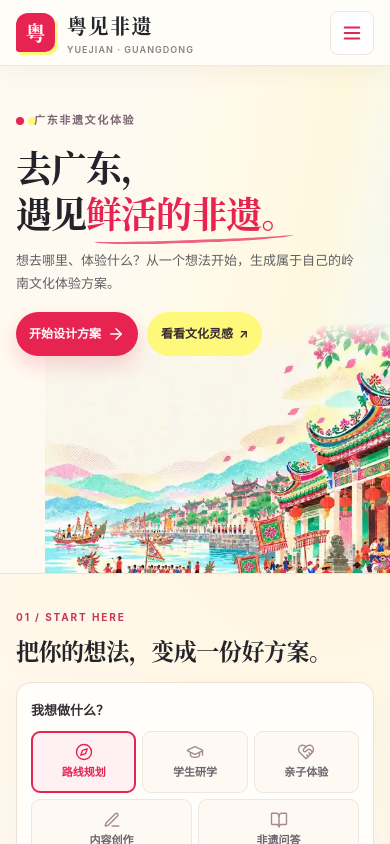
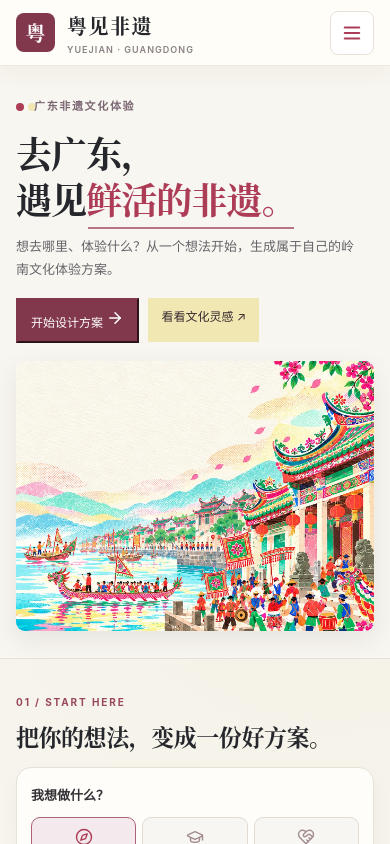
Before and after one commit to liqinglq666/Yuejian-Feiyi-Agent, a Next.js app in the folder web/: page / in a window 390 px wide. Shown: the top 844 px of the page. Built offline with nearby package versions, Linux system fonts and the light colour scheme.

Commit message:
design: crisp high-resolution hero and restrained heritage UI palette

```diff
--- a/web/app/folk-art.css
+++ b/web/app/folk-art.css
@@ -2,25 +2,25 @@
    Brand: festival vermilion / pale citron / river blue
    Illustrations live under /heritage/, distinct from the input and result UI. */
 :root{
-  --canvas:#fffaf1;
-  --surface:#fffefa;
-  --surface-alt:#fff6e5;
-  --ink:#24242a;
-  --forest:#e72451;
-  --forest-hover:#bb1941;
+  --canvas:#f8f6f0;
+  --surface:#fffdfa;
+  --surface-alt:#f4f1e8;
+  --ink:#25272c;
+  --forest:#81374c;
+  --forest-hover:#65283b;
   --subtle:#6d6970;
-  --accent:#e72451;
-  --line:#efe6dd;
-  --line-strong:#e1d3c7;
-  --danger:#b62442;
-  --danger-bg:#fff1f2;
-  --success:#297a58;
-  --shadow:0 15px 42px #b25f5a12;
-  --folk-pink:#e72451;
-  --folk-yellow:#fef97b;
-  --folk-blue:#78c3fe;
-  --folk-cream:#fffaf1;
-  --folk-ink:#24242a;
+  --accent:#af405a;
+  --line:#e6e0d7;
+  --line-strong:#cfc5ba;
+  --danger:#a52c40;
+  --danger-bg:#fff1f1;
+  --success:#286e55;
+  --shadow:0 12px 35px #3f312312;
+  --folk-pink:#ad3c57;
+  --folk-yellow:#f1e7b2;
+  --folk-blue:#b6d6e7;
+  --folk-cream:#f8f6f0;
+  --folk-ink:#25272c;
 }
 html{scroll-padding-top:100px}
 body{background:var(--folk-cream);color:var(--folk-ink)}
@@ -28,7 +28,7 @@ body{background:var(--folk-cream);color:var(--folk-ink)}
 :focus-visible{outline-color:var(--folk-pink)}
 .site-header{background:#fffdf8f5;border-bottom:1px solid #efe8dd;box-shadow:0 4px 24px #603a2010}
 .nav-inner{height:76px}
-.brand-seal{width:39px;height:39px;background:var(--folk-pink);border-radius:12px 12px 10px 3px;color:#fff;font-weight:700;box-shadow:3px 3px 0 var(--folk-yellow)}
+.brand-seal{width:39px;height:39px;background:var(--forest);border-radius:8px;color:#fff;font-weight:700;box-shadow:none}
 .brand-words strong{font-weight:750;font-size:20px;letter-spacing:.075em}
 .brand-words small{font-size:9px;letter-spacing:.115em;color:#898185}
 .main-nav{gap:32px}
@@ -36,62 +36,66 @@ body{background:var(--folk-cream);color:var(--folk-ink)}
 .main-nav>a:not(.nav-cta):hover,.main-nav>a.nav-active{color:var(--folk-pink)}
 .main-nav>a.nav-active{position:relative}
 .main-nav>a.nav-active:after{content:"";position:absolute;height:3px;left:0;right:0;bottom:3px;background:var(--folk-pink);border-radius:4px}
-.nav-cta{background:var(--folk-pink);border-radius:999px;color:#fff;padding:11px 19px}
-.nav-cta:hover{background:#bc1643}
+.nav-cta{background:var(--forest);border-radius:9px;color:#fff;padding:11px 19px}
+.nav-cta:hover{background:#67263b}
 .nav-menu-toggle{background:#fff;color:var(--folk-pink)}
 
 /* Hand-painted home hero with proper space for actual copy */
-.folk-home{background:radial-gradient(circle at 85% 24%,#fff6df 0,transparent 45%),var(--folk-cream);min-height:100vh}
-.folk-hero{background:linear-gradient(100deg,#fffaf1 0%,#fffaf1 32%,#fff8df 73%,#effaff 100%);position:relative;isolation:isolate;overflow:hidden;border-bottom:1px solid #f0e2d4}
-.folk-hero__inner{position:relative;min-height:410px;display:flex;align-items:center;padding-top:48px;padding-bottom:57px}
-.folk-hero__copy{position:relative;z-index:2;max-width:650px;width:55%;padding:12px 0}
+.folk-home{background:radial-gradient(circle at 85% 24%,#f4f0e5 0,transparent 45%),var(--folk-cream);min-height:100vh}
+
+.folk-hero{background:var(--folk-cream);border-bottom:1px solid var(--line);overflow:hidden}
+.folk-hero__inner{display:grid;grid-template-columns:minmax(0,.86fr) minmax(0,1.14fr);align-items:center;gap:clamp(22px,3vw,46px);min-height:490px;padding-top:43px;padding-bottom:43px}
+.folk-hero__copy{position:relative;z-index:2;max-width:600px;width:100%;padding:0}
 .folk-eyebrow{font-size:12px;color:#7a6672;letter-spacing:.15em;font-weight:750;display:inline-flex;gap:10px;align-items:center;margin:0 0 21px}
 .folk-eyebrow__dot{width:8px;height:8px;background:var(--folk-pink);border-radius:100%;box-shadow:12px 0 0 var(--folk-yellow)}
-.folk-hero h1{font-family:var(--serif);font-size:clamp(36px,4.45vw,63px);line-height:1.26;letter-spacing:-.027em;font-weight:760;color:#24232b;margin:0 0 21px;text-wrap:balance}
+.folk-hero h1{font-family:var(--serif);font-size:clamp(36px,4.05vw,57px);line-height:1.3;letter-spacing:-.026em;font-weight:740;color:var(--folk-ink);margin:0 0 20px;text-wrap:balance}
 .folk-hero h1 span{color:var(--folk-pink);position:relative;white-space:nowrap}
-.folk-hero h1 span:after{content:"";position:absolute;bottom:-5px;left:4%;right:1%;height:7px;border-radius:50%;border-bottom:3px solid var(--folk-pink);transform:rotate(-2deg);opacity:.7}
-.folk-hero__copy>p{font-size:15px;color:#605f63;line-height:1.95;max-width:440px;margin:0}
+.folk-hero h1 span:after{content:"";position:absolute;left:1%;right:1%;bottom:-5px;border-bottom:2px solid #a3485d;opacity:.75}
+.folk-hero__copy>p{font-size:15px;color:#67636a;line-height:1.88;max-width:440px;margin:0}
 .folk-hero__actions{display:flex;align-items:center;flex-wrap:wrap;gap:12px;margin-top:29px}
-.folk-primary,.folk-secondary{font-size:14px;font-weight:750;border-radius:999px;display:inline-flex;justify-content:center;align-items:center;gap:12px;min-height:49px;padding:11px 22px;border:1px solid transparent}
-.folk-primary{background:var(--folk-pink);color:#fff;border:none;box-shadow:0 9px 20px #e7245130}
-.folk-primary:hover{background:#bd163e;transform:translateY(-1px)}
+.folk-primary,.folk-secondary{color:var(--folk-ink);background:#fffdfa;border-color:#cabeb2}
+.folk-primary{background:var(--forest);color:#fff;border-color:var(--forest);box-shadow:none}
+.folk-primary:hover{background:#67263b;transform:translateY(-1px)}
 .folk-secondary{color:#372a30;background:var(--folk-yellow)}
-.folk-secondary:hover{background:#ffef4a}
-.folk-hero__visual{position:absolute;z-index:0;pointer-events:none;top:-5%;bottom:-10%;left:35%;right:-7%;background:url('/heritage/lingnan-festival-hero-desktop.webp') 58% 52%/cover no-repeat;opacity:1;
- /* The illustration already has cream-colored breathing room for copy.
-    Keep only a narrow edge blend to avoid washing out the artwork. */
- -webkit-mask-image:linear-gradient(to right,transparent 0%,#000 9%,#000 100%);
- mask-image:linear-gradient(to right,transparent 0%,#000 9%,#000 100%)}
-.folk-hero__caption{position:absolute;right:12px;bottom:20px;z-index:1;font-size:9px;letter-spacing:.17em;color:#8c697c;background:#fffef6d6;padding:5px 8px;border-radius:5px}
+.folk-secondary:hover{background:#f3efe6;border-color:#ab9b89}
+
+.folk-hero__visual{
+  position:relative;inset:auto;z-index:0;width:100%;height:425px;
+  background-image:url('/heritage/lingnan-festival-hero-desktop.webp');
+  background-size:cover;background-position:67% center;background-repeat:no-repeat;
+  opacity:1;-webkit-mask-image:none;mask-image:none;
+  border-radius:10px;box-shadow:0 9px 28px #281c1714;
+}
+.folk-hero__caption{display:none}
 /* Main content: one primary input, three optional jumping-off points */
 .folk-creation{padding-top:43px;padding-bottom:53px;max-width:1180px;scroll-margin-top:99px}
 .folk-creation__heading{display:flex;justify-content:space-between;gap:20px;align-items:flex-end;margin-bottom:20px}
-.folk-section-kicker{font-size:10px;font-weight:750;letter-spacing:.19em;color:#c33758}
+.folk-section-kicker{font-size:10px;font-weight:750;letter-spacing:.19em;color:#98475d}
 .folk-creation__heading h2{font-family:var(--serif);font-size:clamp(24px,2.6vw,35px);letter-spacing:-.02em;line-height:1.45;margin:6px 0 0;font-weight:760}
 .folk-creation__side{font-size:12px;color:#89818a;margin-bottom:8px}
 .folk-creation__layout{display:grid;grid-template-columns:minmax(0,1.78fr) minmax(260px,.92fr);gap:17px;align-items:stretch}
-.folk-composer,.folk-inspiration{background:#fffefa;border:1px solid #eee2d6;border-radius:19px;box-shadow:0 15px 36px #8153440c}
+.folk-composer,.folk-inspiration{background:var(--surface);border:1px solid var(--line);border-radius:14px;box-shadow:0 10px 22px #31231a0a}
 .folk-composer{padding:24px 27px 18px;min-width:0}
 .folk-field-label{font-size:13px;font-weight:750;margin:0 0 11px;color:#343035}
 .folk-scenario-tabs{display:grid;grid-template-columns:repeat(5,minmax(0,1fr));gap:7px;padding-bottom:19px;border-bottom:1px solid #f0ebe4}
-.folk-scenario{min-height:58px;min-width:0;display:flex;align-items:center;justify-content:center;gap:6px;flex-direction:column;background:#fff9f3;color:#69636b;border:1px solid #efe6dd;border-radius:11px;padding:6px 3px;font-weight:700;font-size:12px;transition:background .2s,transform .2s,border-color .2s}
+.folk-scenario{min-height:59px;min-width:0;display:flex;align-items:center;justify-content:center;gap:6px;flex-direction:column;background:#f8f6f2;color:#514d51;border:1px solid #e3dbd2;border-radius:9px;padding:6px 3px;font-weight:700;font-size:12px;transition:background-color .2s,border-color .2s}
 .folk-scenario svg{color:#a28b91}
-.folk-scenario:hover{border-color:#f1a3ae;background:#fff2f4;transform:translateY(-1px)}
-.folk-scenario.is-active{color:var(--folk-pink);background:#fff0f3;border:2px solid var(--folk-pink)}
+.folk-scenario:hover{border-color:#ba8799;background:#f5eef0}
+.folk-scenario.is-active{color:#86334b;background:#f4eaed;border:1.5px solid #ac6377}
 .folk-scenario.is-active svg{color:var(--folk-pink)}
 .folk-input-head{display:flex;justify-content:space-between;gap:10px;align-items:center;margin:18px 0 9px;font-size:13px;font-weight:650;color:#473b43}
 .folk-input-head span{font-size:11px;color:#99919a;font-weight:400;font-variant-numeric:tabular-nums}
 .folk-composer textarea{display:block;width:100%;resize:vertical;min-height:136px;line-height:1.75;padding:15px 16px;font-size:15px;border:1px solid #e3d9d0;border-radius:12px;background:#fffdfa;color:#333039;outline-offset:1px}
 .folk-composer textarea::placeholder{color:#9a9292;opacity:1}
-.folk-composer textarea:focus{border-color:var(--folk-pink);box-shadow:0 0 0 3px #e724510e;outline:none}
+.folk-composer textarea:focus{border-color:var(--folk-pink);box-shadow:0 0 0 3px #ad3c570e;outline:none}
 .folk-composer textarea[aria-invalid=true]{border-color:#b62442}
 .folk-error{font-size:12px;color:#b62442;margin:9px 0 0}
 .folk-compose-footer{display:flex;align-items:center;justify-content:space-between;gap:15px;margin-top:14px}
 .folk-city-field{display:flex;align-items:center;gap:9px;font-size:12px;color:#67616a}
 .folk-city-field>svg{color:var(--folk-pink)}
 .folk-city-field select{border:1px solid #e9dfd8;min-height:44px;max-width:163px;border-radius:10px;padding:8px 13px;background:#fff9ed;color:#3a3538;font-size:13px}
-.folk-submit{display:inline-flex;align-items:center;justify-content:center;gap:12px;border:none;min-height:48px;border-radius:999px;padding:11px 22px;background:var(--folk-pink);color:#fff;font-size:14px;font-weight:750;white-space:nowrap;box-shadow:0 7px 17px #e7245124}
-.folk-submit:hover{background:#bd163e;transform:translateY(-1px)}
+.folk-submit{display:inline-flex;align-items:center;justify-content:center;gap:11px;min-height:48px;padding:11px 22px;border:1px solid var(--forest);border-radius:10px;background:var(--forest);color:#fff;font-size:14px;font-weight:710;white-space:nowrap;box-shadow:none}
+.folk-submit:hover{background:#67263b;transform:translateY(-1px)}
 .folk-form-note{margin:16px 0 0;color:#99919a;font-size:11px}
 .folk-inspiration{padding:24px 21px 20px;min-width:0}
 .folk-inspiration__head h3{font-family:var(--serif);margin:5px 0 3px;font-size:20px;display:flex;align-items:center;gap:7px;font-weight:760}
@@ -108,12 +112,12 @@ body{background:var(--folk-cream);color:var(--folk-ink)}
 .folk-inspiration__arrow{color:var(--folk-pink);font-size:20px;margin-right:5px}
 .folk-disclaimer{font-size:11px;color:#97898e;margin:17px 0 0;line-height:1.8}
 .folk-footer-ornament{height:47px;pointer-events:none;background:url('/heritage/lingnan-floral-divider.webp') center 42%/auto 135px no-repeat;opacity:.38}
-.folk-footer{background:#fff6df;border-top:1px solid #f3e5d3;color:#7f6a70}
+.folk-footer{background:#f4f0e5;border-top:1px solid #f3e5d3;color:#7f6a70}
 .folk-footer .container{display:flex;justify-content:space-between;align-items:center;gap:15px;min-height:60px;font-size:12px}
 .folk-footer strong{font-family:var(--serif);font-size:17px;color:#433036}
 .folk-creation button,.folk-hero button{touch-action:manipulation}
 @media(max-width:1050px){
- .folk-hero__visual{left:38%;right:-19%;opacity:1}
+ .folk-hero__inner{grid-template-columns:1fr 1.05fr;min-height:445px;gap:20px}.folk-hero__visual{height:390px}
  .folk-creation__layout{grid-template-columns:minmax(0,1.55fr) minmax(238px,1fr)}
  .folk-composer{padding:22px}
  .folk-inspiration{padding:20px 14px}
@@ -122,10 +126,10 @@ body{background:var(--folk-cream);color:var(--folk-ink)}
 @media(max-width:760px){
  .nav-inner{height:65px}
  .main-nav{top:65px}
- .folk-hero__inner{min-height:380px;padding-top:38px;padding-bottom:39px}
- .folk-hero__copy{width:76%;max-width:530px}
+ .folk-hero__inner{display:flex;flex-direction:column;align-items:stretch;gap:22px;min-height:0;padding-top:34px;padding-bottom:33px}
+ .folk-hero__copy{width:100%;max-width:680px}
  .folk-hero h1{font-size:clamp(35px,6.5vw,50px)}
- .folk-hero__visual{left:39%;right:-40%;opacity:.97}
+ .folk-hero__visual{position:relative;inset:auto;width:100%;height:270px;opacity:1;background-position:65% 58%;-webkit-mask-image:none;mask-image:none}
  .folk-hero__copy>p{max-width:390px;font-size:14px}
  .folk-creation__layout{display:block}
  .folk-inspiration{margin-top:17px}
@@ -137,9 +141,9 @@ body{background:var(--folk-cream);color:var(--folk-ink)}
  .folk-inspiration__head p{margin-bottom:14px}
 }
 @media(max-width:540px){
- .folk-hero__inner{min-height:470px;align-items:flex-start;padding-top:29px;padding-bottom:205px}
+ .folk-hero__inner{display:flex;flex-direction:column;align-items:stretch;min-height:0;gap:18px;padding-top:27px;padding-bottom:27px}
  .folk-hero__copy{width:100%}
- .folk-hero__visual{top:auto;bottom:-40px;left:8%;right:-10%;height:290px;background-image:url('/heritage/lingnan-festival-hero-mobile.webp');background-size:cover;background-position:center 70%;opacity:1;-webkit-mask-image:linear-gradient(to bottom,transparent 0,#000 15%,#000 100%);mask-image:linear-gradient(to bottom,transparent 0,#000 15%,#000 100%)}
+ .folk-hero__visual{position:relative;inset:auto;width:100%;height:270px;background-image:url('/heritage/lingnan-festival-hero-mobile.webp');background-size:cover;background-position:center 74%;opacity:1;-webkit-mask-image:none;mask-image:none;border-radius:9px}
  .folk-hero h1{font-size:36px;line-height:1.27;margin:0 0 14px}
  .folk-hero h1 span{white-space:normal}
  .folk-hero__copy>p{max-width:340px;font-size:13px;line-height:1.75}
@@ -169,60 +173,60 @@ body{background:var(--folk-cream);color:var(--folk-ink)}
  .folk-footer .container{flex-direction:column;align-items:flex-start;gap:3px;justify-content:center;padding:13px 0}
 }
 /* Workbench: preserve functionality while adopting one consistent design language */
-.studio-background{background:radial-gradient(ellipse at 75% 2%,#eaf6ff 0,transparent 38%),#fffaf1}
+.studio-background{background:#f8f6f0}
 .studio-top{padding-top:20px;padding-bottom:14px}
 .studio-breadcrumb a{color:var(--folk-pink)}
 .studio-service-dot.is-live{background:#32a278}
-.toolbar-button,.studio-new-button{border-color:#e9dcd2;background:#fffefa;color:#4c3741;border-radius:999px;box-shadow:0 3px 12px #692c2410}
+.toolbar-button,.studio-new-button{border-color:#e9dcd2;background:#fffdfa;color:#4c3741;border-radius:10px;box-shadow:0 3px 12px #692c2410}
 .toolbar-button:hover,.studio-new-button:hover{background:#fff0f2;color:var(--folk-pink)}
 .studio-shell{grid-template-columns:205px minmax(0,1fr);gap:19px}
-.studio-sidebar{border-radius:17px;border-color:#eee0d2;background:#fffefb;padding:18px 11px;box-shadow:0 8px 25px #71402009}
+.studio-sidebar{border-radius:12px;border-color:#eee0d2;background:#fffefb;padding:18px 11px;box-shadow:0 8px 25px #71402009}
 .sidebar-heading{color:#383139;font-size:15px}
 .sidebar-scene{border-radius:10px}
-.sidebar-scene.selected{border-color:#ffbbca;background:#fff0f3;color:#c2244a}
-.sidebar-scene.selected strong{color:#c2244a}
+.sidebar-scene.selected{border-color:#d2b3bc;background:#f6edef;color:#943e55}
+.sidebar-scene.selected strong{color:#943e55}
 .sidebar-selected-mark{background:var(--folk-pink)}
 .sidebar-scene:hover,.recent-plan:hover{background:#fff2e8}
 .sidebar-library{border-top-color:#f1e4dc}
-.studio-heading{position:relative;min-height:104px;margin:0 0 15px;padding:21px 25px 19px;border-radius:16px;background:linear-gradient(99deg,#fff4c7 0%,#fff9eb 64%,#dff2fe 100%);border:1px solid #f1e3c8;overflow:hidden}
+.studio-heading{position:relative;min-height:95px;margin:0 0 15px;padding:20px 24px;border-radius:12px;background:#f2f0e9;border:1px solid var(--line);overflow:hidden}
 .studio-heading h1{position:relative;z-index:1;font-family:var(--serif);font-weight:750;font-size:28px;color:#30262d}
 .studio-heading p{position:relative;z-index:1;color:#74656d}
-.studio-heading__art{position:absolute;right:60px;top:-60px;bottom:-20px;width:235px;opacity:.55;background:url('/heritage/lingnan-roof-floral-corner.webp') center/contain no-repeat;pointer-events:none}
+.studio-heading__art{position:absolute;right:50px;top:-60px;bottom:-20px;width:210px;opacity:.2;background:url('/heritage/lingnan-roof-floral-corner.webp') center/contain no-repeat;pointer-events:none}
 .studio-heading .studio-new-button{z-index:1;position:relative}
-.composer-panel,.output-panel,.revision-panel{background:#fffefa;border-color:#eee2d5;border-radius:17px;box-shadow:0 13px 29px #8748390a}
+.composer-panel,.output-panel,.revision-panel{background:#fffdfa;border-color:#eee2d5;border-radius:12px;box-shadow:0 13px 29px #8748390a}
 .composer-panel{padding:27px 30px}
 .panel-heading h2{color:#302b30;font-size:20px}
 .field-head,.interest-toggle{color:#3b3439}
-.composer-primary textarea,.revision-compose textarea{border-radius:12px;border-color:#e6dcd4;background:#fffefa}
-.composer-primary textarea:focus,.revision-compose textarea:focus{border-color:var(--folk-pink);box-shadow:0 0 0 3px #e724510d;outline:none}
+.composer-primary textarea,.revision-compose textarea{border-radius:12px;border-color:#e6dcd4;background:#fffdfa}
+.composer-primary textarea:focus,.revision-compose textarea:focus{border-color:var(--folk-pink);box-shadow:0 0 0 3px #ad3c570d;outline:none}
 .inspiration-list button{border-color:#f2e6da;background:#fff8ee;color:#7b3850}
 .inspiration-list button:hover{background:#fff0d6;border-color:#ffbdc7}
 .interest-chips button{color:#734754;border-color:#ebd9d8;background:#fff9ed}
-.interest-chips button.active{background:#ffe7eb;border-color:#e72451;color:#b92046}
-.composer-preferences{background:#fffaf4;border-color:#efe3d8;border-radius:11px}
+.interest-chips button.active{background:#f5e7e8;border-color:#ad3c57;color:#943e55}
+.composer-preferences{background:#faf8f2;border-color:#efe3d8;border-radius:11px}
 .composer-actions{border-top-color:#f2e9df}
-.button-dark{background:var(--folk-pink);border-radius:999px;color:#fff;box-shadow:0 7px 17px #e724511a}
-.button-dark:hover{background:#bd163e}
-.button-muted{background:#fff5e5;border-color:#e9ded0;color:#723748}
-.button-muted:hover{background:#fff1d9}
-.revision-chips button{border-color:#f2e1dc;background:#fff4f4;color:#b12b4c}
+.button-dark{background:var(--forest);border-radius:9px;color:#fff;box-shadow:none}
+.button-dark:hover{background:#67263b}
+.button-muted{background:#f6f2e9;border-color:#e9ded0;color:#723748}
+.button-muted:hover{background:#ede6d5}
+.revision-chips button{border-color:#f2e1dc;background:#fff4f4;color:#8f3850}
 .revision-chips button:hover{background:#ffe9eb}
-.result-summary{border-color:#f8dbdf;background:#fff4ef}
-.result-summary-badge{color:#a82042;background:#ffe1e8;border-color:#f6bbcb}
+.result-summary{border-color:#e6dbd4;background:#f8f5f0}
+.result-summary-badge{color:#71344c;background:#f2e6e9;border-color:#dfbdc6}
 .result-tabs button.active{border-bottom-color:var(--folk-pink);color:var(--folk-pink)}
 .result-tabs button:hover{color:var(--folk-pink);background:#fff5eb}
-.markdown-document a{color:#cc2151}
+.markdown-document a{color:#a73e58}
 .markdown-document h2{border-bottom-color:#f3e6da}
-.result-downloads button{border-color:#e6d5cb;color:#bc234c;border-radius:999px}
+.result-downloads button{border-color:#e6d5cb;color:#bc234c;border-radius:10px}
 .result-downloads button:hover{background:#fff0ed}
 .stream-stage{background:#fff6e6;border-color:#f2e2c7;color:#7a344a}
 .stream-stage span{color:#776871}
 .service-inline-notice{background:#fff7de;border-color:#f0e2b8}
-.settings-dialog{border-radius:18px;background:#fffdf7}
+.settings-dialog{border-radius:12px;background:#fffdf7}
 .icon-btn{border-radius:10px}
-.settings-segments{background:#fff1e6}
+.settings-segments{background:#f5efe6}
 .settings-segments button.selected{color:var(--folk-pink)}
-.studio-footer{background:#fff7e7;border-color:#f0e4d8}
+.studio-footer{background:#f4f1e9;border-color:#f0e4d8}
 .studio-footer a{color:var(--folk-pink)}
 @media(max-width:960px){
  .studio-shell{grid-template-columns:185px minmax(0,1fr);gap:12px}
```
Also changed, not shown: web/public/heritage/lingnan-festival-hero-desktop.webp, web/public/heritage/lingnan-festival-hero-mobile.webp.
